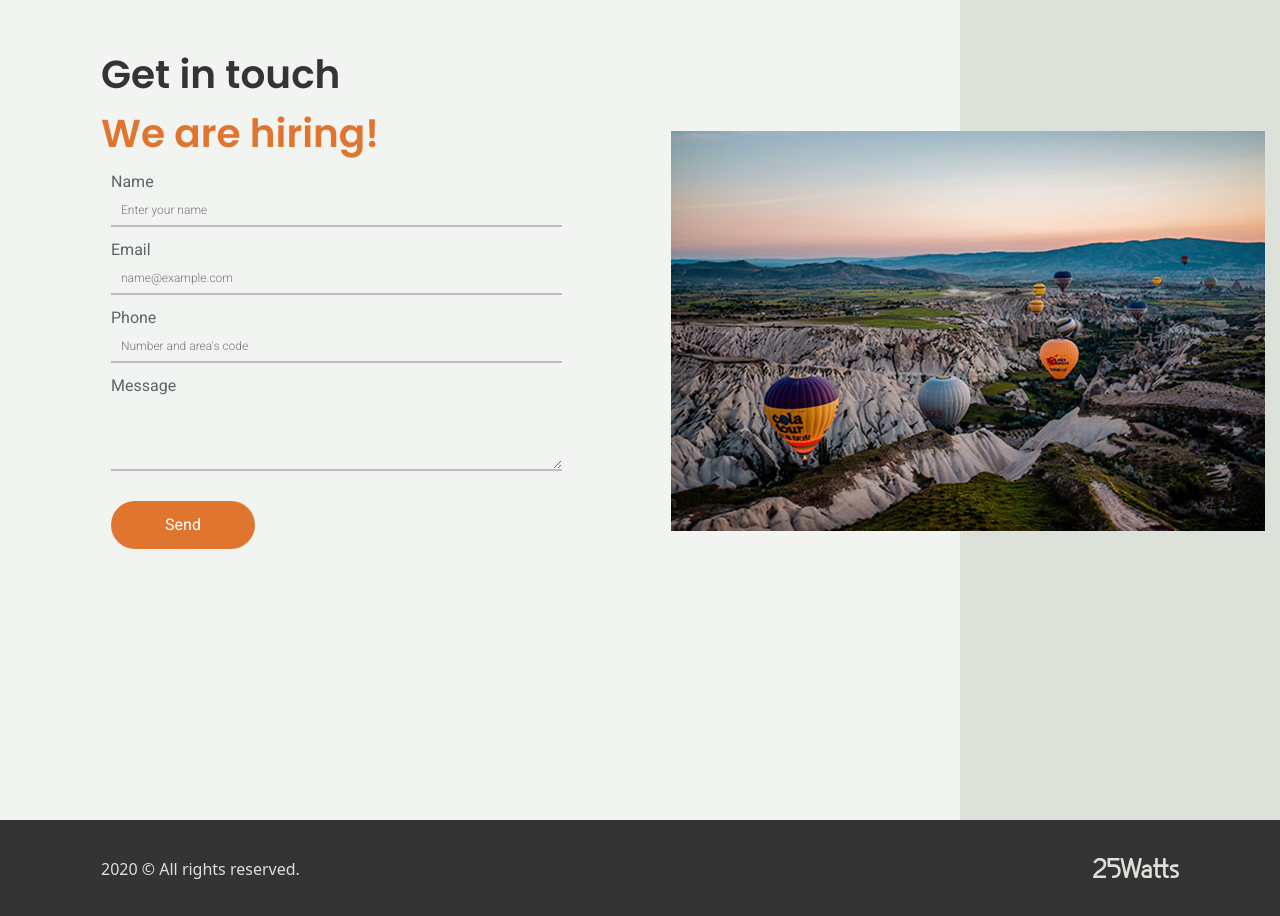
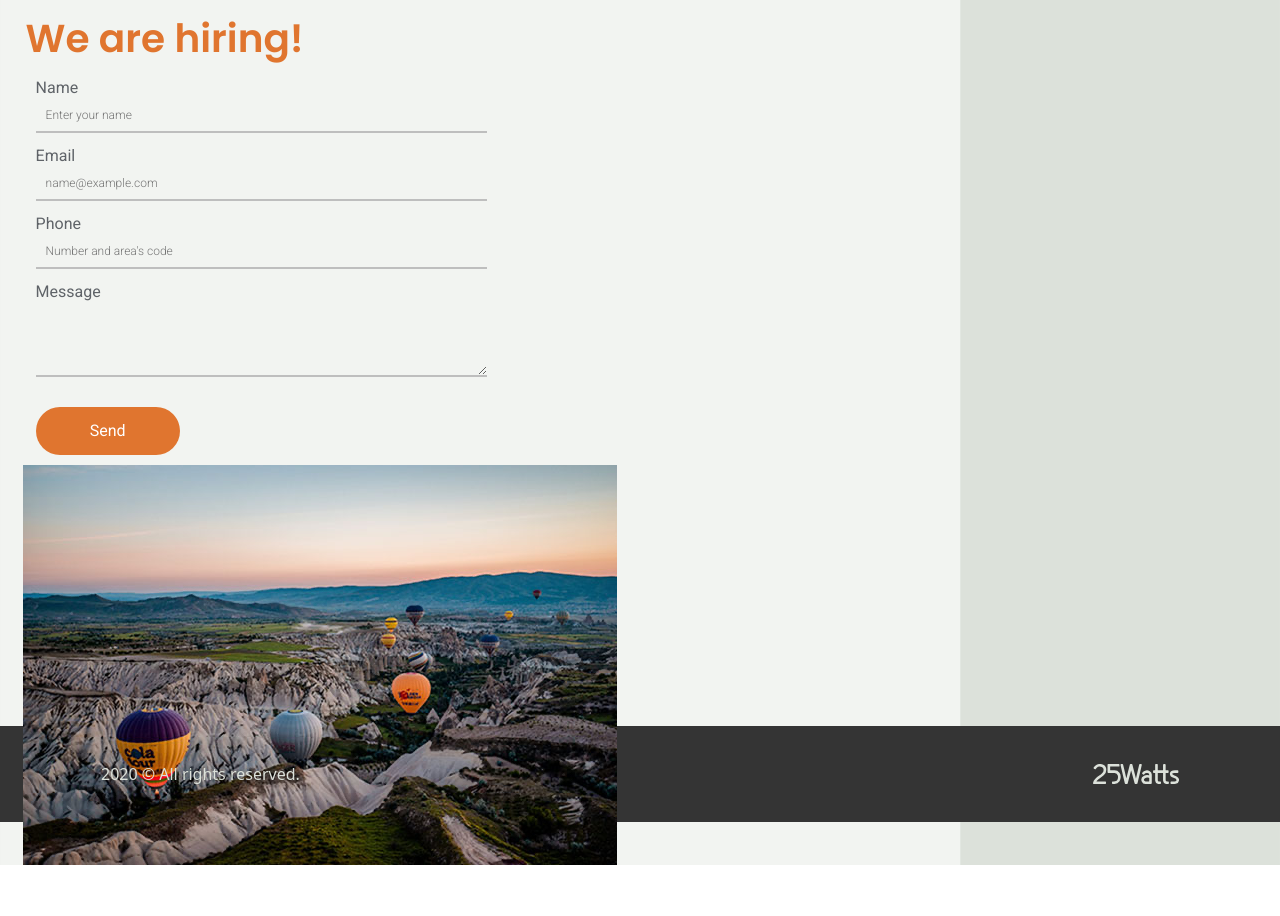
Before and after one commit to franbur/Pin2021Final, a React (Create React App) app: page / in a window 1280 px wide. Shown: the part 3140-4056 px from the top of the page. After the commit the page ends 4005 px from the top, so only its background shows below. Built offline with nearby package versions, Linux system fonts and the light colour scheme.

Commit message:
inicio de refactor de la seccion 5

```diff
--- a/src/Components/Seccion5/_seccion5.scss
+++ b/src/Components/Seccion5/_seccion5.scss
@@ -4,35 +4,43 @@
 
 
 .titulos-cinco{
-  width: 285px;
-  height: 100px;
-  margin-top: 120px;
-  margin-left: 101px;
+  width: 50%;
+  // height: 100px;
+  margin-top: 2vw;
+  margin-left: 2vw;
+
 }
 
 .titulos-cinco .titulo1{
   @include textStyles(Poppins,600,39px,0.55,normal);
   height: 50.5px;
   color: #343434;
+
 }
 
 .titulos-cinco .titulo2{
   @include textStyles(Poppins,600,39px,0.55,normal);
   height: 50.5px;
   color: #E0752F;
-  // // @include response (xl){
-    // //   font-size: smaller;
-    // }
+
+}
+
+.img-section{
+  width: 50%;
+  display: flex;
+  align-items: center;
+  justify-content: center;
+
 }
 
 .imagen-cinco{
   background-image: url(../../assets/img/imagen1.png);
   background-repeat: no-repeat;
-  width: 594px;
-  height: 400px;
-  margin-top: -21px;
-  left: 671px;
-  margin-left: 671px;
+  width: 95%;
+  // height: 400px;
+  // @include response(md){
+  //   display: none;
+  // }
 }
 
 .formulario{
--- a/src/Components/Seccion5/index.jsx
+++ b/src/Components/Seccion5/index.jsx
@@ -6,6 +6,7 @@ import FormSection from './components/form_section.jsx';
 import TextArea from './components/form_text_area.jsx';
 
 import Alert from "./components/alert.jsx";
+import image from '../../assets/img/imagen1.png';
 
 const axios = require('axios');
 
@@ -54,7 +55,7 @@ export function Seccion5(){
         if (data.name && data.message && data.email && data.phone && mailValidator(data.email)){
             setDisabled(true);
             axios.post(
-                "http://localhost:8000/api/post",data
+                "https://grupo1-backend.herokuapp.com/api/post",data
             ).then(res=>{
                 setType(res.data.status);
                 setData ({"name":"", "email":"", "phone":"", "message":""});
@@ -84,7 +85,10 @@ export function Seccion5(){
                 <Button text="Send" handler={handleSend} disabled={disabled}/>
             </form>
         </div>
-        <div className="imagen-cinco"></div>
+        <div className="img-section">
+            {/* <div className="imagen-cinco"></div> */}
+            <img src={image} alt="Imagen del globo aeroestático" />
+        </div>
     </div>
     )
 }
```
